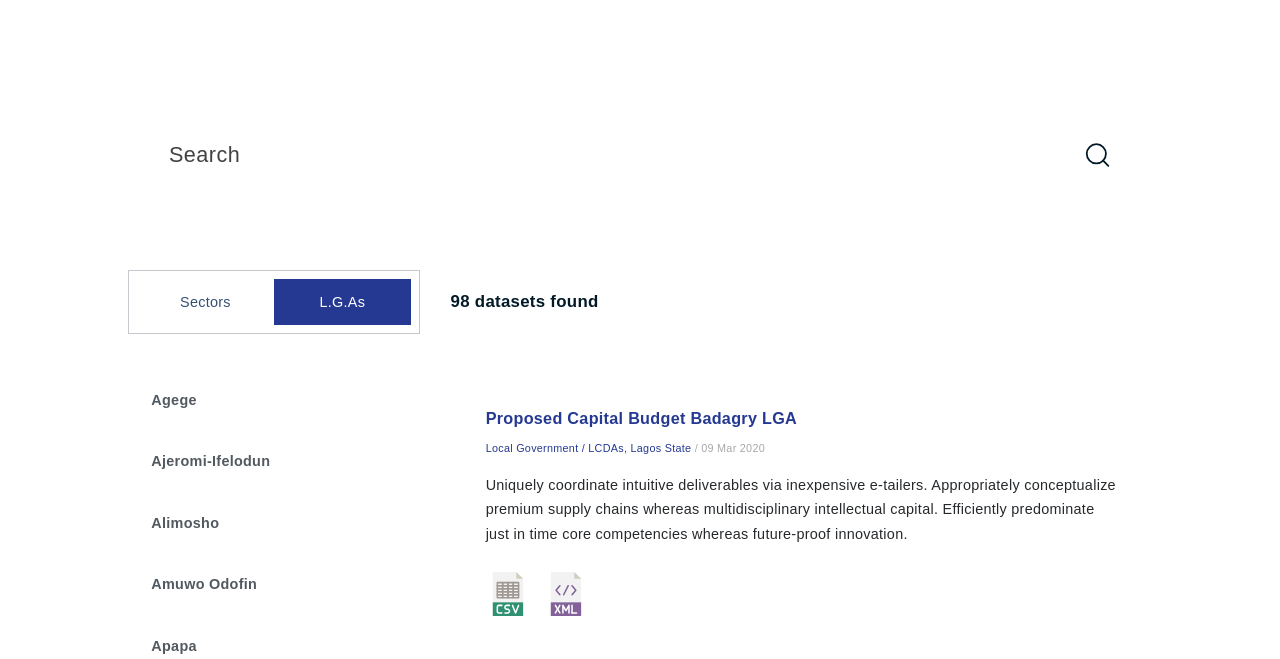
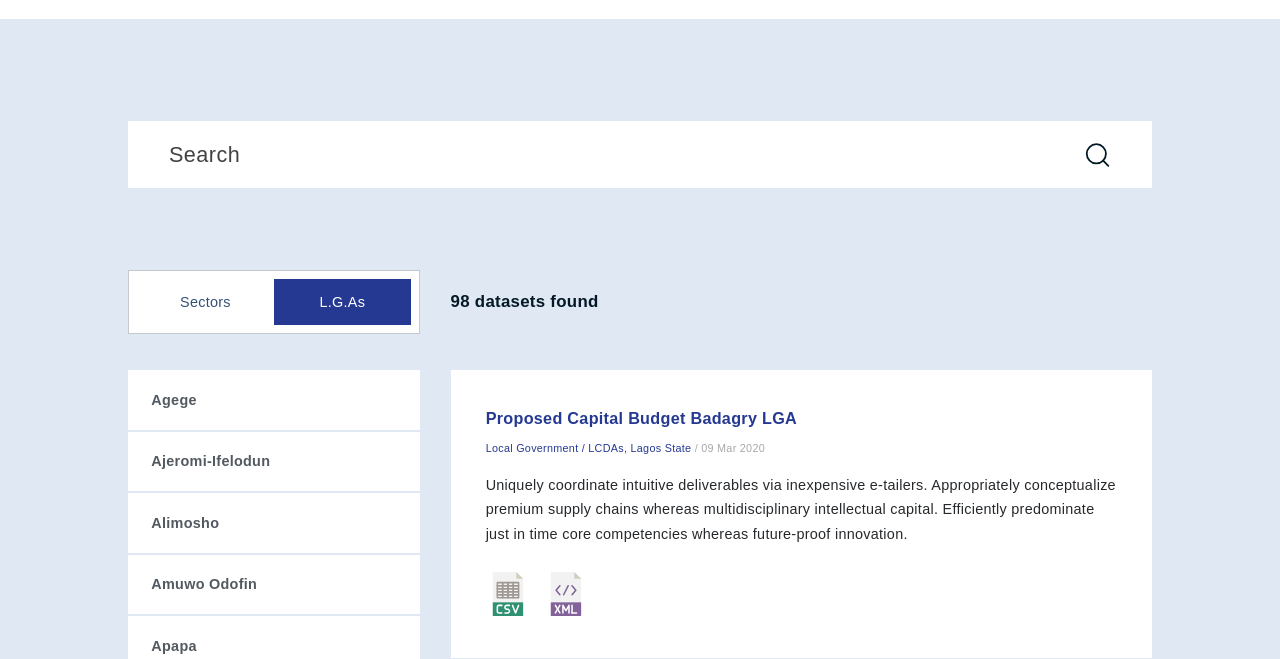
Before and after one commit to eddy983/Open-nigeria, a plain HTML site: page lgas.html in a window 1280 px wide. Shown: the part 85-744 px from the top of the page. Drawn offline with Linux system fonts and the light colour scheme.

Commit message:
Added background color

```diff
--- a/sass/pages/_documents.scss
+++ b/sass/pages/_documents.scss
@@ -1,5 +1,6 @@
 .documents {
   padding: 6% $gen-padding;
+  background: #E0E8F3;
 
   @include respond(big-desktop-min) {
     padding: $land-top-padding $gen-padding-large;
```
Also changed, not shown: assets/css/main.min.css, 1 other file.
